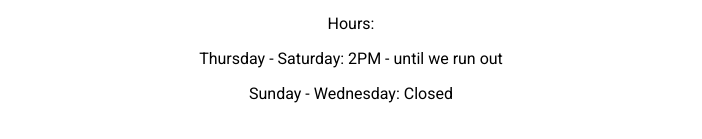
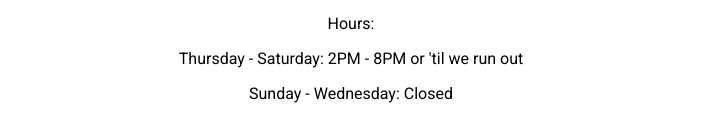
Before and after one commit to MalloryShackford/big-als, a React (Create React App) app: page /contact in a window 1280 px wide. Shown: the part 251-390 px from the top of the page, without its empty margins (289-991 px from the left). Built offline with nearby package versions, Linux system fonts and the light colour scheme; a web font is replaced by a local one.

Commit message:
updated title for web pages

```diff
--- a/src/pages/About.jsx
+++ b/src/pages/About.jsx
@@ -8,7 +8,7 @@ const About = () => {
   return (
     <div>
       <Helmet>
-        <title>About Us</title>
+        <title>About | Big Al's Pizza</title>
         <link rel="canonical" href="https://bigalsbillerica.com/about" />
       </Helmet>
       <h1 className="h1-about">About Us</h1>
--- a/src/pages/Contact.jsx
+++ b/src/pages/Contact.jsx
@@ -6,7 +6,7 @@ const Contact = () => {
   return (
     <div className="contact-container">
       <Helmet>
-        <title>About Us</title>
+        <title>Contact | Big Al's Pizza</title>
         <link rel="canonical" href="https://bigalsbillerica.com/contact" />
       </Helmet>
       <h1 className="h1-contact">Hours & Info</h1>
@@ -28,7 +28,7 @@ const Contact = () => {
         Hours:
       </p>
       <p className="p-contact">
-        Thursday - Saturday: 2PM - until we run out
+        Thursday - Saturday: 2PM - 8PM or 'til we run out
       </p>
       <p className="p-contact">
         Sunday - Wednesday: Closed
--- a/src/pages/Home.jsx
+++ b/src/pages/Home.jsx
@@ -8,7 +8,7 @@ const Home = () => {
   return (
     <div className="home-container">
       <Helmet>
-        <title>About Us</title>
+        <title>Home | Big Al's Pizza</title>
         <link rel="canonical" href="https://bigalsbillerica.com" />
       </Helmet>
       <img
@@ -28,7 +28,7 @@ const Home = () => {
         Hours:
       </p>
       <p className="p-contact">
-        Thursday - Saturday: 2PM - until we run out
+        Thursday - Saturday: 2PM - 8PM or 'til we run out
       </p>
       <p className="p-contact">
         Sunday - Wednesday: Closed
--- a/src/pages/Menu.jsx
+++ b/src/pages/Menu.jsx
@@ -8,7 +8,7 @@ const Menu = () => {
   return (
     <div className="menu-container">
        <Helmet>
-        <title>About Us</title>
+        <title>Menu | Big Al's Pizza</title>
         <link rel="canonical" href="https://bigalsbillerica.com/menu" />
       </Helmet>
       <h1 className="h1-menu">Menu</h1>
```
